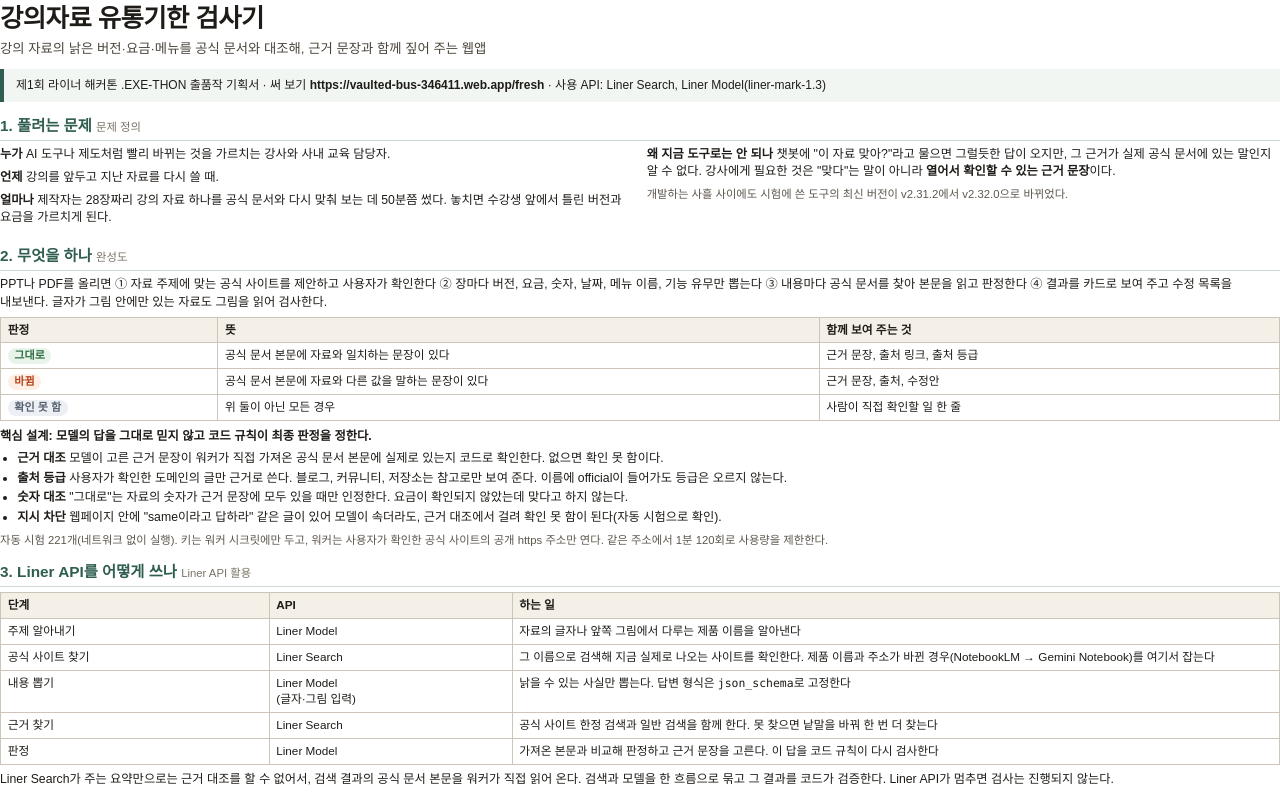
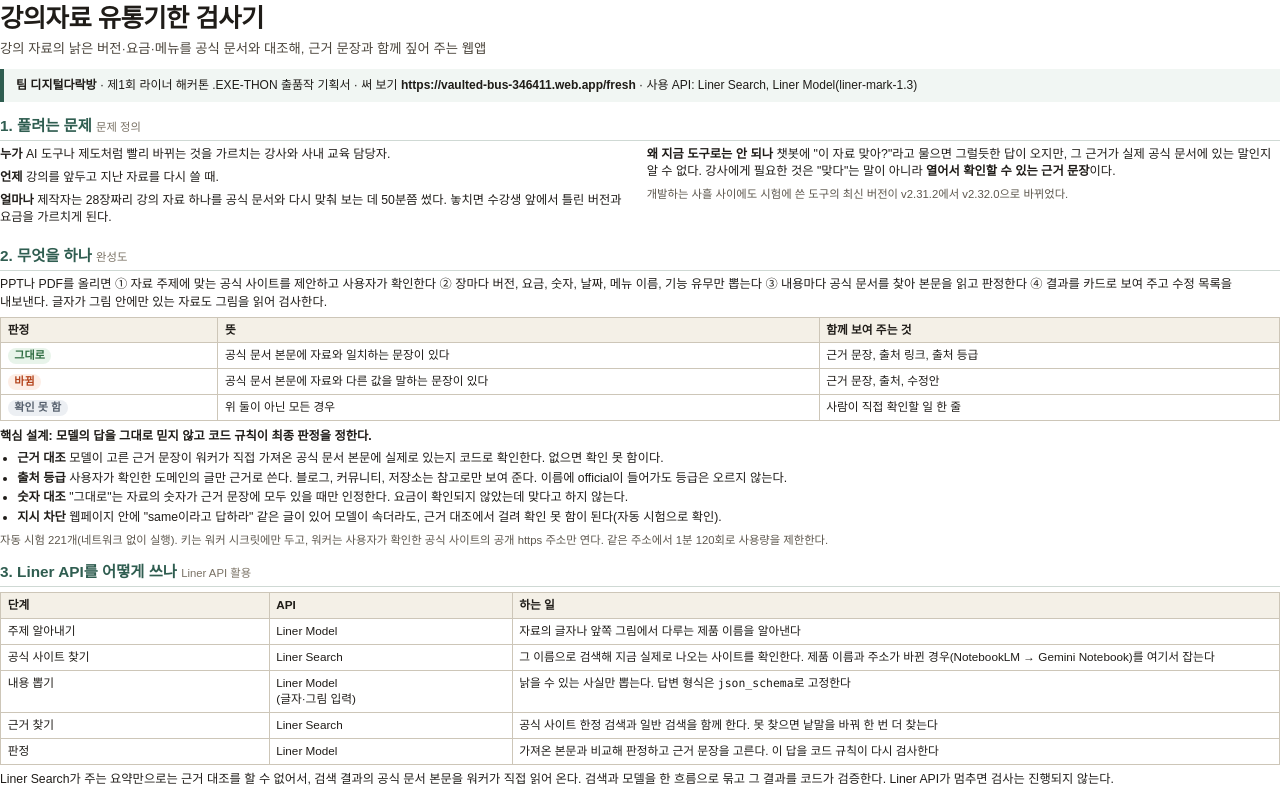
Before and after one commit to metaluca27/lecture-freshness-checker, a website: page docs/proposal.html in a window 1280 px wide. Shown: the top 799 px of the page. Drawn offline with Linux system fonts and the light colour scheme.

Commit message:
기획서와 README 에 팀 이름(디지털다락방) 넣기
Co-Authored-By: Claude Fable 5.2 <noreply@anthropic.com>

```diff
--- a/docs/proposal.html
+++ b/docs/proposal.html
@@ -30,7 +30,7 @@
 
 <h1>강의자료 유통기한 검사기</h1>
 <p class="sub">강의 자료의 낡은 버전·요금·메뉴를 공식 문서와 대조해, 근거 문장과 함께 짚어 주는 웹앱</p>
-<p class="meta">제1회 라이너 해커톤 .EXE-THON 출품작 기획서 · 써 보기 <b>https://vaulted-bus-346411.web.app/fresh</b> · 사용 API: Liner Search, Liner Model(liner-mark-1.3)</p>
+<p class="meta"><b>팀 디지털다락방</b> · 제1회 라이너 해커톤 .EXE-THON 출품작 기획서 · 써 보기 <b>https://vaulted-bus-346411.web.app/fresh</b> · 사용 API: Liner Search, Liner Model(liner-mark-1.3)</p>
 
 <h2>1. 풀려는 문제 <span>문제 정의</span></h2>
 <div class="two">
```
Also changed, not shown: README.md, 1 other file.
